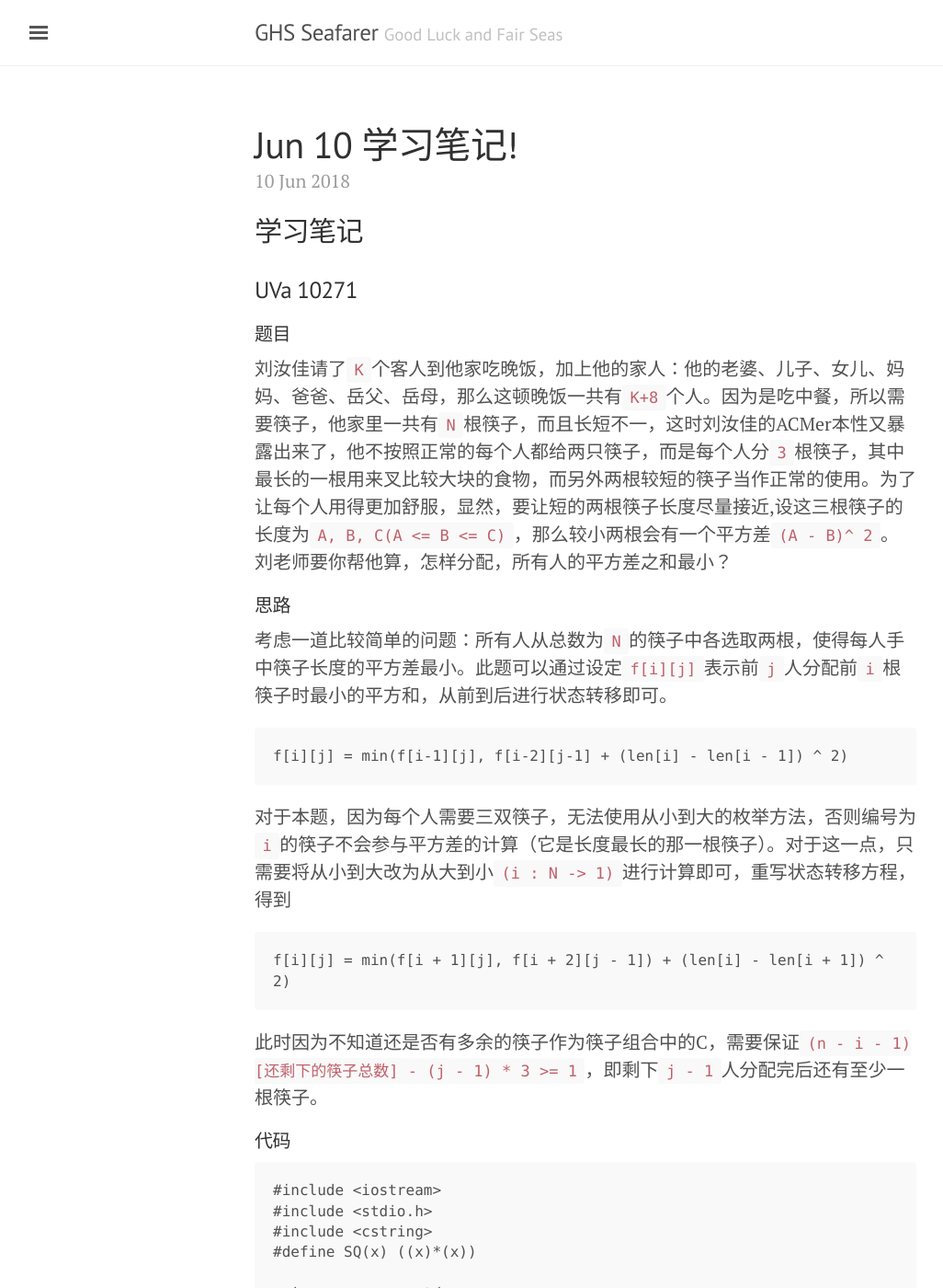
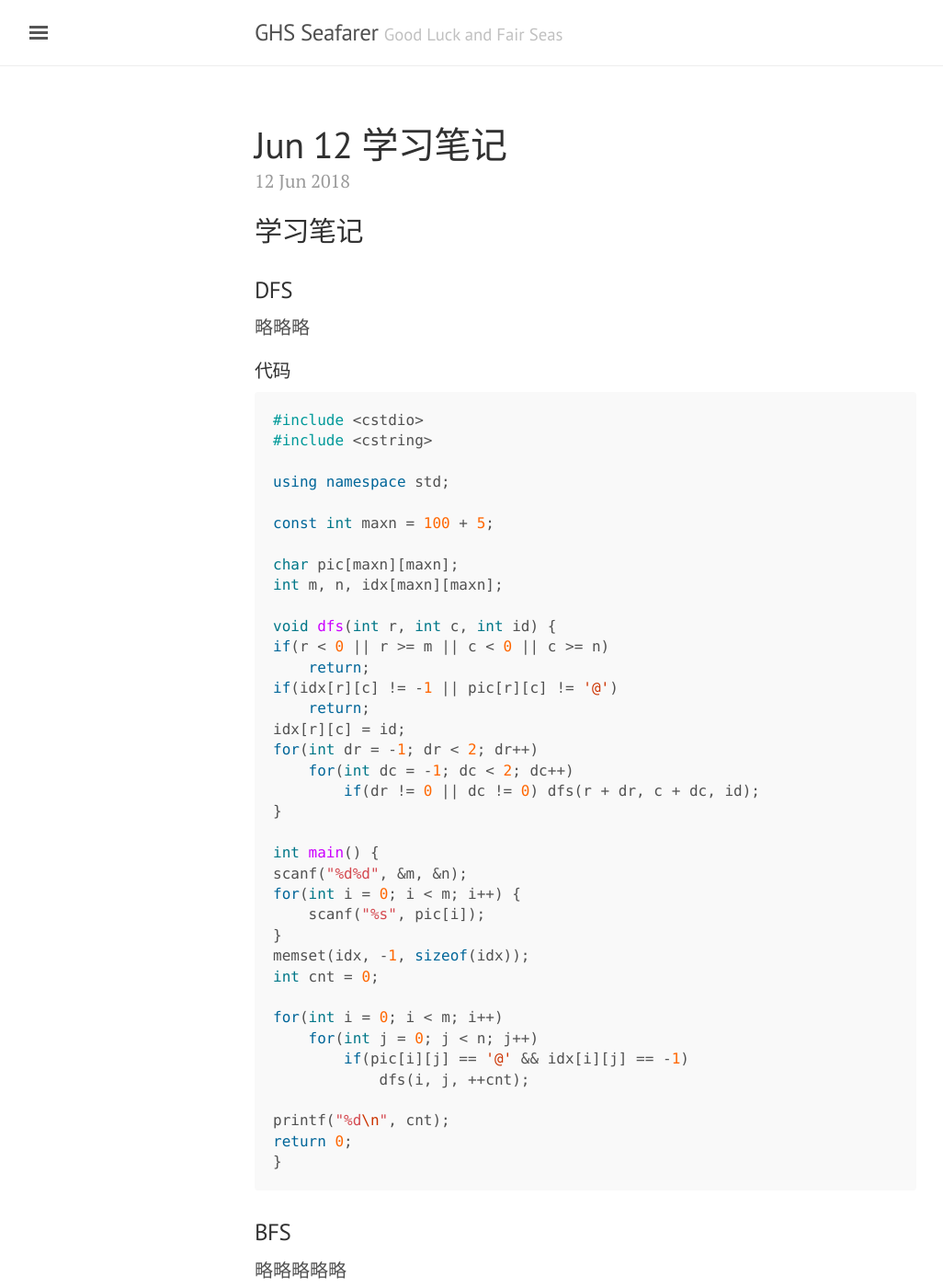
Before and after one commit to Teragion/teragion.github.io, a Jekyll site: the page built from index.html, in a window 1280 px wide and 1400 px high. Shown: the whole window at 92% size, without its empty margins (3-1029 px from the left). Built offline with Jekyll 4.4.1, drawn with Linux system fonts in a browser that asks for light colours; the list of posts is cut into pages by our own code; some of the changed text lies outside the part shown.

Commit message:
Jun 12 Post added

````diff
--- /dev/null
+++ b/_posts/2018-06-12-Jun12.md
@@ -0,0 +1,116 @@
+---
+layout: post
+title: Jun 12 学习笔记
+---
+
+## 学习笔记
+
+### DFS
+
+略略略
+
+#### 代码
+```cpp
+#include <cstdio>
+#include <cstring>
+
+using namespace std;
+
+const int maxn = 100 + 5;
+
+char pic[maxn][maxn];
+int m, n, idx[maxn][maxn];
+
+void dfs(int r, int c, int id) {
+if(r < 0 || r >= m || c < 0 || c >= n)
+    return;
+if(idx[r][c] != -1 || pic[r][c] != '@')
+    return;
+idx[r][c] = id;
+for(int dr = -1; dr < 2; dr++)
+    for(int dc = -1; dc < 2; dc++)
+        if(dr != 0 || dc != 0) dfs(r + dr, c + dc, id);
+}
+
+int main() {
+scanf("%d%d", &m, &n);
+for(int i = 0; i < m; i++) {
+    scanf("%s", pic[i]);
+}
+memset(idx, -1, sizeof(idx));
+int cnt = 0;
+
+for(int i = 0; i < m; i++)
+    for(int j = 0; j < n; j++)
+        if(pic[i][j] == '@' && idx[i][j] == -1)
+            dfs(i, j, ++cnt);
+
+printf("%d\n", cnt);
+return 0;
+}
+```
+### BFS
+
+略略略略略
+
+#### 代码
+```cpp
+#include <cstdio>
+#include <cstring>
+#include <queue>
+
+using namespace std;
+
+const int maxn = 100 + 5;
+
+struct cell {
+int r;
+int c;
+};
+
+char pic[maxn][maxn];
+int m, n, distx[maxn][maxn];
+queue<cell> checkQueue;
+
+int dr[4] = {-1, 1, 0, 0};
+int dc[4] = {0, 0, -1, 1};
+
+int main() {
+scanf("%d%d", &m, &n);
+for(int i = 0; i < m; i++) {
+    scanf("%s", pic[i]);
+}
+memset(distx, -1, sizeof(distx));
+int cnt = 0;
+
+cell begin;
+begin.r = 0;
+begin.c = 0;
+distx[0][0] = 0;
+
+checkQueue.push(begin);
+while(!checkQueue.empty()) {
+    cell x = checkQueue.front();
+    checkQueue.pop();
+    for(int i = 0; i <= 3; i++) {
+        int r = x.r + dr[i];
+        int c = x.c + dc[i];
+        if(r < 0 || r >= m || c < 0 || c >= n) continue;
+        if(pic[r][c] == '0') continue;
+        if(distx[r][c] == -1) {
+            cell ncell;
+            ncell.r = r;
+            ncell.c = c;
+            checkQueue.push(ncell);distx[r][c] = distx[x.r][x.c] + 1;
+        }
+    }
+}
+printf("%d\n", distx[m - 1][n - 1]);
+for(int i = 0; i < m; i++) {
+    for(int j = 0; j < n; j++)
+        printf("%d\t", distx[i][j]);
+    printf("\n");
+}
+return 0;
+}
+```
````
Also changed, not shown: _posts/2018-06-10-Jun10.md (+32 -30 lines).
